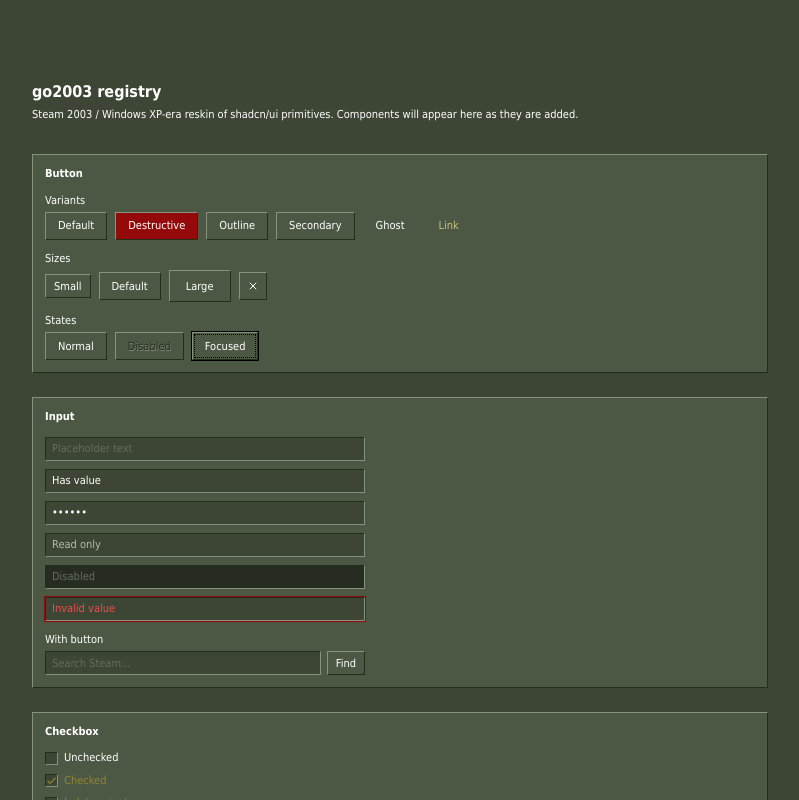
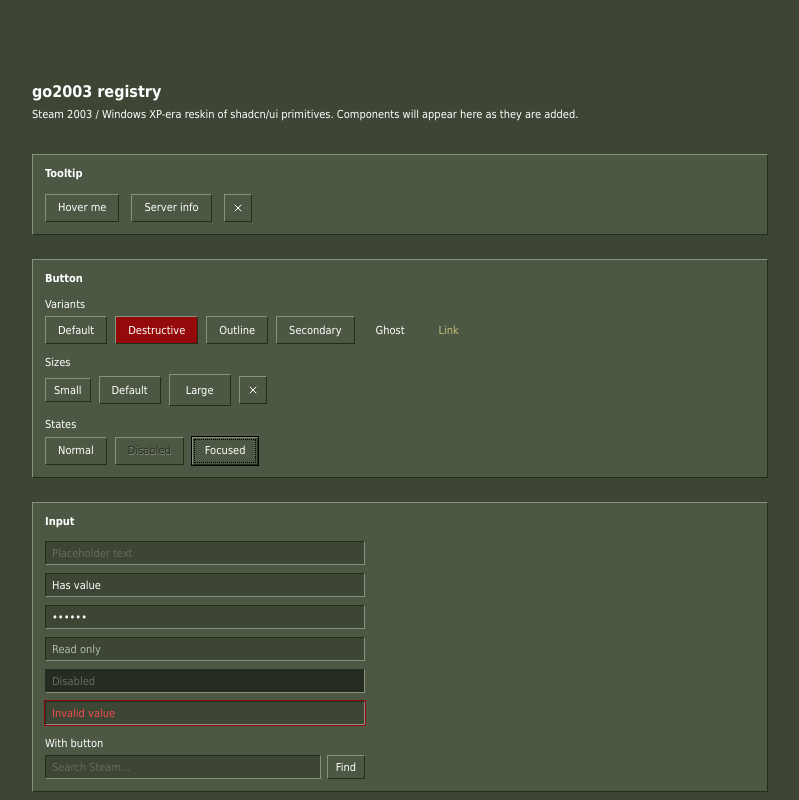
Before and after one commit to OnlyNinjaGear/go2003, a Next.js app: page / in a window 1280 px wide. Shown: the top 800 px of the page, without its empty margins (240-1039 px from the left). Built offline with nearby package versions, Linux system fonts and the light colour scheme.

Commit message:
auto: page.tsx

```diff
--- a/app/page.tsx
+++ b/app/page.tsx
@@ -58,6 +58,33 @@ export default function Home() {
       </header>
 
       <main className="flex flex-1 flex-col gap-6">
+        <section className="bevel-out bg-panel flex flex-col gap-3 p-3">
+          <h2 className="font-bold">Tooltip</h2>
+
+          <div className="flex flex-wrap gap-3">
+            <Tooltip>
+              <TooltipTrigger asChild>
+                <Button>Hover me</Button>
+              </TooltipTrigger>
+              <TooltipContent>Install Half-Life 2</TooltipContent>
+            </Tooltip>
+
+            <Tooltip>
+              <TooltipTrigger asChild>
+                <Button variant="secondary">Server info</Button>
+              </TooltipTrigger>
+              <TooltipContent side="right">128 tick · sv_cheats 0 · VAC secured</TooltipContent>
+            </Tooltip>
+
+            <Tooltip>
+              <TooltipTrigger asChild>
+                <Button size="icon" aria-label="Close"><X /></Button>
+              </TooltipTrigger>
+              <TooltipContent side="bottom">Close window</TooltipContent>
+            </Tooltip>
+          </div>
+        </section>
+
         <section className="bevel-out bg-panel flex flex-col gap-3 p-3">
           <h2 className="font-bold">Button</h2>
 
```
